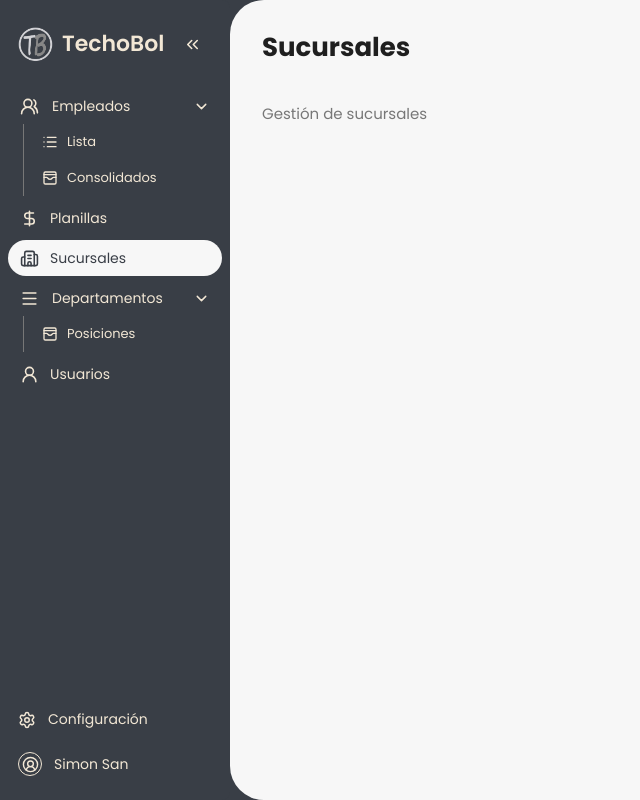
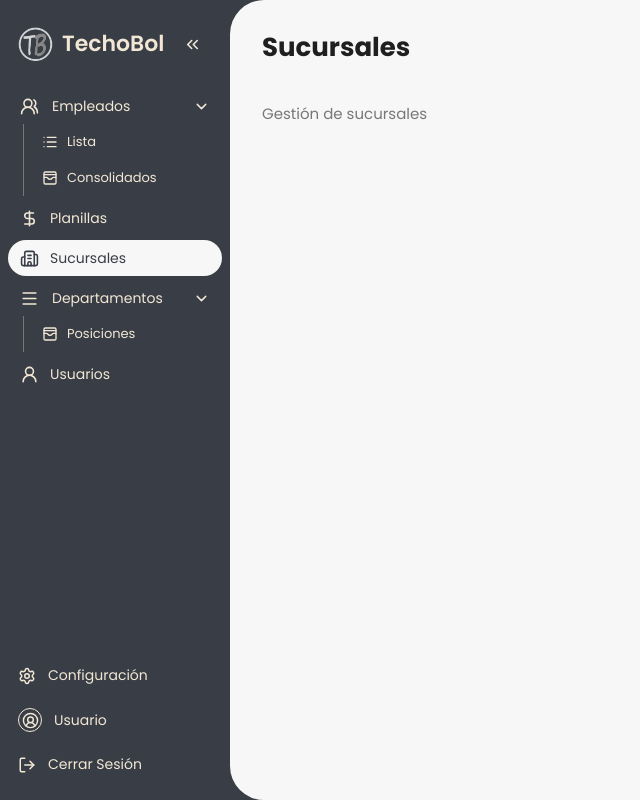
Before and after one commit to TechoBol/SistemaRecursosHumanos, a React (Vite) app: page /sucursales in a window 1280 px wide. Shown: the whole page, without its empty margins (0-640 px from the left). Built offline with nearby package versions, Linux system fonts and the light colour scheme; no server answers.

Commit message:
[ADD] logout in sidebar

```diff
--- a/src/components/layout/Sidebar.jsx
+++ b/src/components/layout/Sidebar.jsx
@@ -12,6 +12,7 @@ import {
   UserRound,
   UsersRound,
   WalletCards,
+  LogOut,
 } from "lucide-react";
 import {
   Brand,
@@ -36,7 +37,10 @@ import {
   UserAvatar,
   UserContainer,
   UserName,
+  LogoutButton,
 } from "../ui/layout/Sidebar.styles";
+import { useLoginStore } from "../store/loginStore";
+import useAuthentication from "../../hooks/useAuthentication";
 import logoMenu from "../../assets/logo-menu.png";
 
 const MENU_ITEMS = [
@@ -64,6 +68,9 @@ const Sidebar = ({
   mobileOpen,
   onCloseMobile,
 }) => {
+  const { fullName } = useLoginStore();
+  const { logOut } = useAuthentication();
+
   const [openMenus, setOpenMenus] = useState({
     empleados: true,
     departamentos: true,
@@ -203,6 +210,7 @@ const Sidebar = ({
         </Navigation>
 
         <SidebarFooter>
+          {/* configuracion */}
           <SettingsLink
             to="/configuracion"
             $collapsed={collapsed}
@@ -212,12 +220,22 @@ const Sidebar = ({
             <Settings size={18} />
             <MenuLabel $collapsed={collapsed}>Configuración</MenuLabel>
           </SettingsLink>
+          {/* usuario autenticado */}
           <UserContainer $collapsed={collapsed}>
             <UserAvatar>
               <CircleUserRound size={17} />
             </UserAvatar>
-            <UserName $collapsed={collapsed}>Simon San</UserName>
+            <UserName $collapsed={collapsed}>{fullName || "Usuario"}</UserName>
           </UserContainer>
+          {/* cerrar sesion */}
+          <LogoutButton
+            $collapsed={collapsed}
+            onClick={logOut}
+            title={collapsed ? "Cerrar Sesión" : undefined}
+          >
+            <LogOut size={18} />
+            <MenuLabel $collapsed={collapsed}>Cerrar Sesión</MenuLabel>
+          </LogoutButton>
         </SidebarFooter>
       </SidebarContainer>
     </>
--- a/src/components/ui/layout/Sidebar.styles.js
+++ b/src/components/ui/layout/Sidebar.styles.js
@@ -233,6 +233,29 @@ export const SettingsLink = styled(NavLink)`
   }
 `;
 
+export const LogoutButton = styled.button`
+  min-height: 34px;
+  padding: 7px 10px;
+  display: flex;
+  align-items: center;
+  justify-content: ${({ $collapsed }) => $collapsed ? "center" : "flex-start"};
+  gap: 12px;
+  border-radius: ${({ theme }) => theme.radius.round};
+  background-color: transparent;
+  border: none;
+  cursor: pointer;
+  color: ${({ theme }) => theme.colors.textLight};
+  font-family: inherit;
+  font-size: 14px;
+  width: 100%;
+  text-align: left;
+  transition: background-color 0.2s ease, color 0.2s ease;
+  &:hover {
+    background-color: ${({ theme }) => theme.colors.menuHover};
+    color: #ff4d4f;
+  }
+`;
+
 export const UserContainer = styled.div`
   min-height: 36px;
   padding: 6px 10px;
```
Also changed, not shown: src/hooks/usePermissions.ts (deleted, +0 -71 lines).
